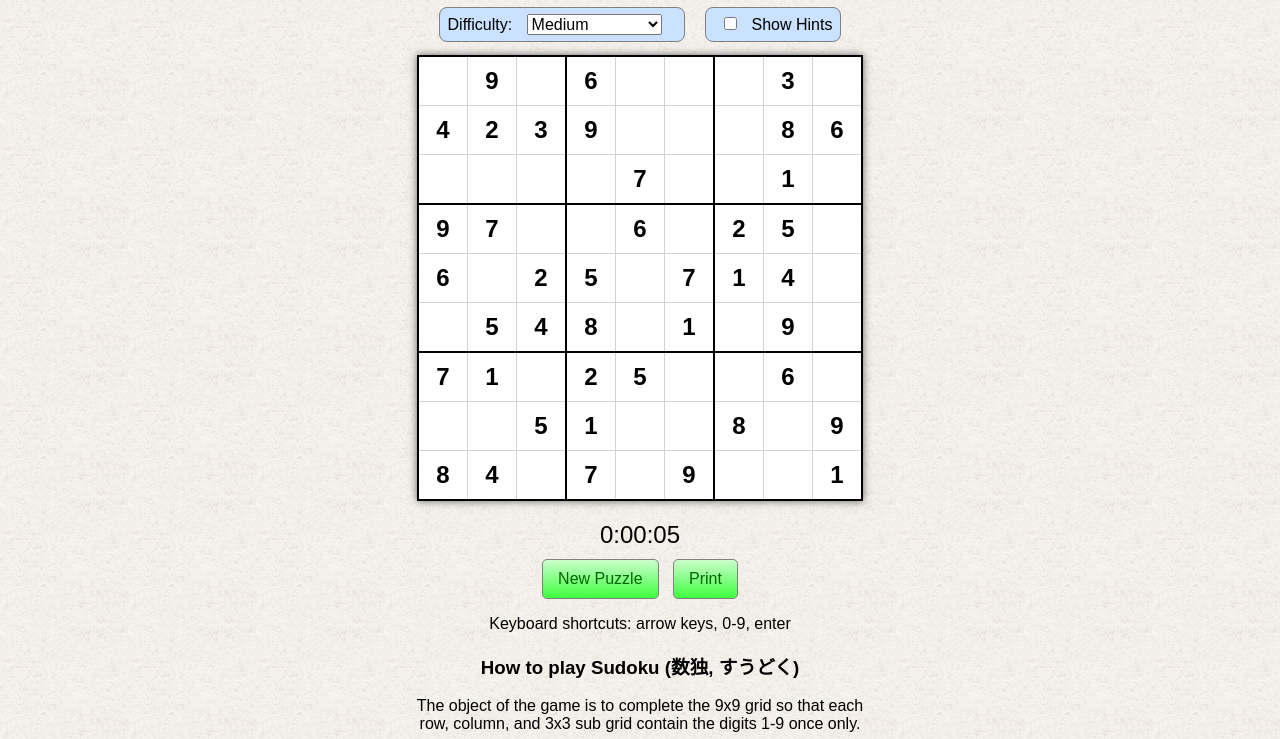
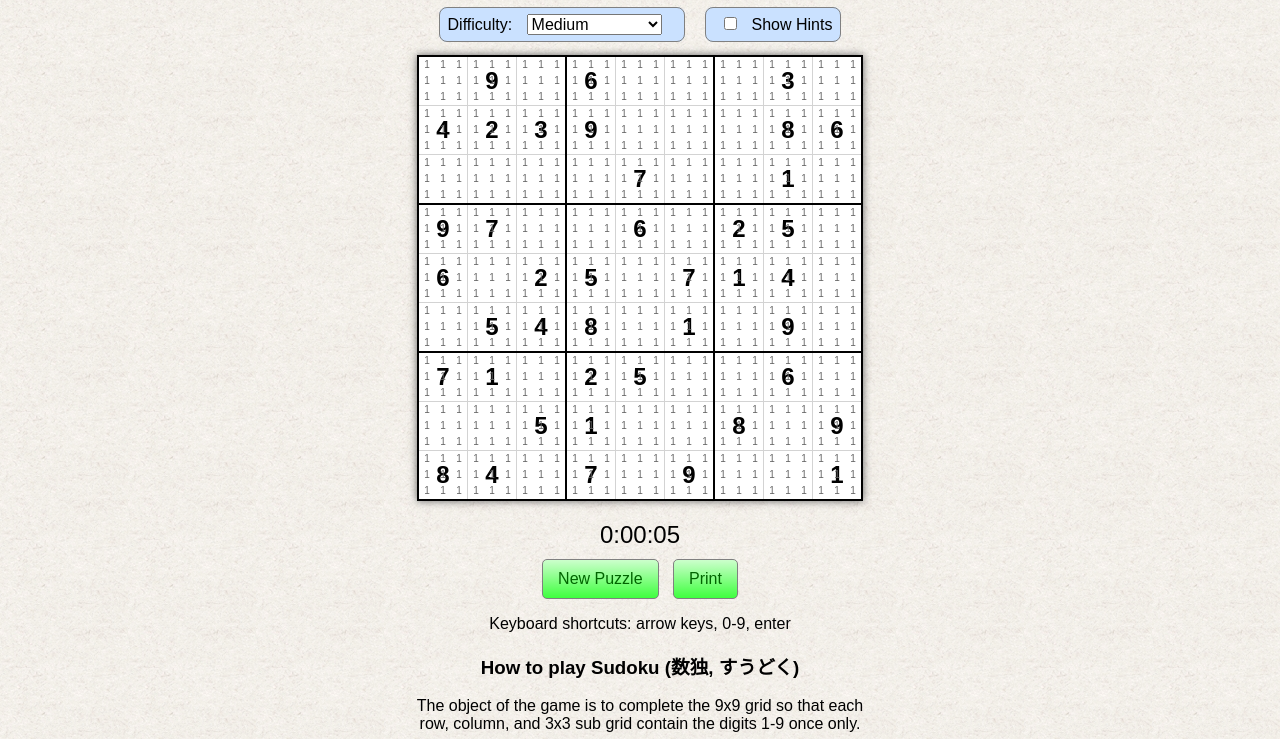
Before and after one commit to octatone/SudokuNomi, a plain HTML site: page index.html in a window 1280 px wide. Shown: the part 61-800 px from the top of the page. Drawn offline with nearby package versions, Linux system fonts and the light colour scheme.

Commit message:
pm tables

```diff
--- a/css/style.css
+++ b/css/style.css
@@ -16,7 +16,8 @@ p {
 h1 {
     margin-bottom: .2em;
 }
-#game table {
+/* game table */
+#game>table {
     background: #FFF;
     margin: 0 auto;
     box-shadow: 0 0 8px #666;
@@ -28,6 +29,10 @@ h1 {
     width: 48px !important;
     height: 48px !important;
     border: 1px solid lightgray;
+    /* position is important! */
+    position: relative;
+    top: 0;
+    left: 0;
 }
 .cell:not(.game-value){
     cursor: pointer;
@@ -59,6 +64,21 @@ h1 {
 }
 .conflict {
     color: red;
+}
+/* pencil marks */
+.pencil-marks {
+    background: none;
+    height: 100%;
+    width: 100%;
+    /* positioning is important! */
+    position: absolute;
+    top: 0;
+    bottom: 0;
+}
+.pm-cell {
+    font-size: 10px;
+    color: #666;
+    font-weight: normal;
 }
 /* timer */
 #timer {
--- a/js/game.js
+++ b/js/game.js
@@ -116,6 +116,7 @@ var Display = {
             var tr = $(document.createElement('tr')).addClass('game-row');
             for(var c = 0; c < 9; c++){
                 var td = $(document.createElement('td')).addClass('cell');
+		/* add additional classes */
                 if(Game.grid.rows[r][c] !== 0){
                     td.html(Game.grid.rows[r][c]).addClass('game-value');
                 }
@@ -131,12 +132,42 @@ var Display = {
                 if((r+1) % 3 === 0){
                     td.addClass('mini-bottom');
                 }
+		td.append(this.pencilMarks());
                 tr.append(td);
             }
             table.append(tr);
         }
         $game.append(table);
         Binds.tableBinds();
+    },
+
+    /**
+     * Return 3x3 grid for use by game table for storing/showing pencil marks
+     */
+    pencilMarks: function(){
+	var table = $(document.createElement('table')).addClass('pencil-marks');
+        for(var r = 0; r < 3; r++){
+            var tr = $(document.createElement('tr')).addClass('pm-row');
+            for(var c = 0; c < 3; c++){
+		var td = $(document.createElement('td')).addClass('pm-cell').html('1');
+                /* add additional classes */
+                if(r === 0){
+                    td.addClass('pm-top');
+		}
+                if(c === 0){
+                    td.addClass('pm-left');
+                }
+                if(c === 2){
+                    td.addClass('pm-right');
+                }
+                if(r === 2){
+                    td.addClass('pm-bottom');
+                }
+                tr.append(td);
+            }
+            table.append(tr);
+        }
+	return table;
     },
 
     loadUserValues: function(){
```
